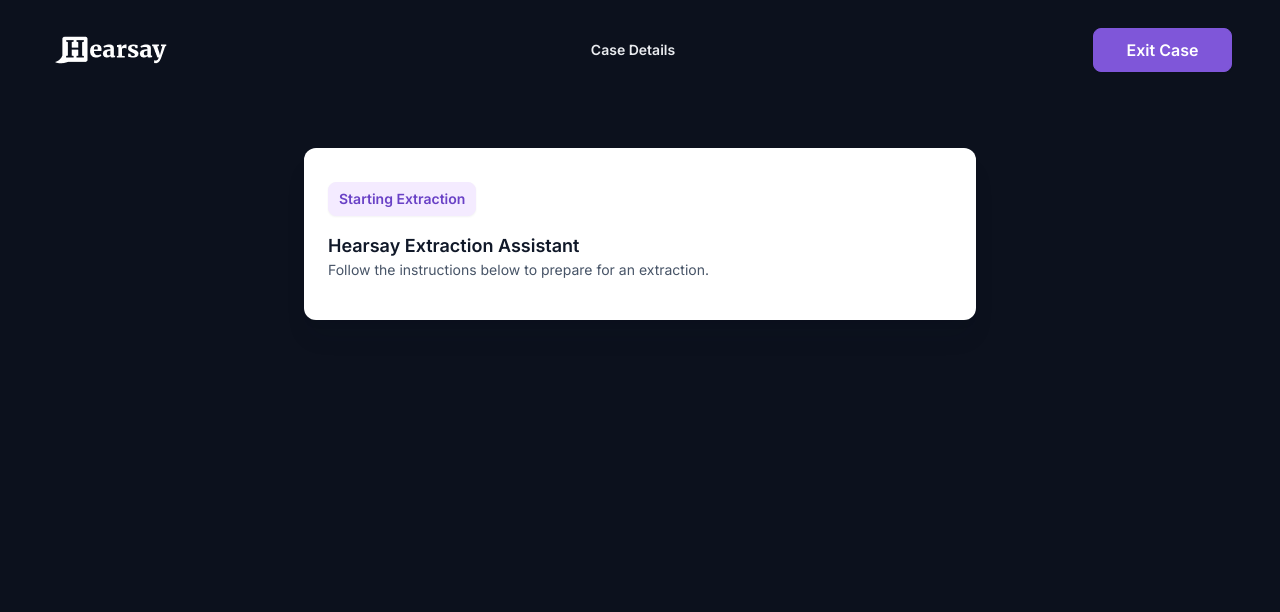
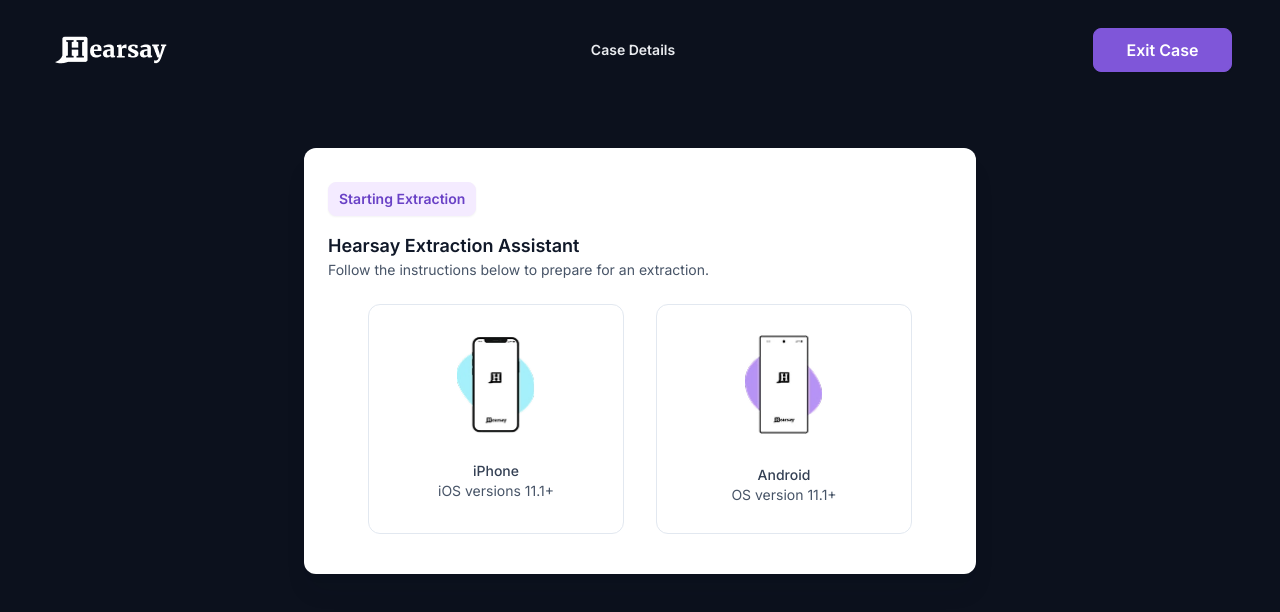
Before and after one commit to leonardofrizzi/sample-uploader, a Next.js app: page / in a window 1280 px wide. Shown: the top 612 px of the page. Built offline with nearby package versions, Linux system fonts and the light colour scheme.

Commit message:
feat: create Badge component

```diff
--- a/src/app/globals.css
+++ b/src/app/globals.css
@@ -7,6 +7,7 @@
   --color-primary-100: #F4EBFF;
   --color-primary-700: #6941C6;
   --color-gray-200: #EAECF0;
+  --color-slate-200: #E2E8F0;
   --color-gray-300: #D0D5DD;
   --color-gray-600: #475467;
   --color-gray-700: #344054;
--- a/src/app/page.tsx
+++ b/src/app/page.tsx
@@ -1,6 +1,7 @@
 import { Header } from "@/components/Header";
 import { Card } from "@/components/Card";
 import { Badge } from "@/components/Badge";
+import { DeviceCard } from "@/components/DeviceCard";
 
 export default function Home() {
   return (
@@ -17,6 +18,18 @@
               Follow the instructions below to prepare for an extraction.
             </p>
           </div>
+          <div className="flex flex-wrap justify-center gap-8 px-16 mt-6">
+            <DeviceCard
+              image="/images/iphone.webp"
+              title="iPhone"
+              description="iOS versions 11.1+"
+            />
+            <DeviceCard
+              image="/images/android.webp"
+              title="Android"
+              description="OS version 11.1+"
+            />
+          </div>
         </Card>
       </main>
     </div>
--- /dev/null
+++ b/src/components/DeviceCard.tsx
@@ -0,0 +1,28 @@
+import Image from "next/image";
+
+interface DeviceCardProps {
+  image: string;
+  title: string;
+  description: string;
+  onClick?: () => void;
+}
+
+export function DeviceCard({ image, title, description, onClick }: DeviceCardProps) {
+  return (
+    <button
+      onClick={onClick}
+      className="flex flex-col items-center justify-center w-[256px] h-[230px] px-[18px] py-8 bg-white border border-slate-200 rounded-xl gap-7 hover:border-primary transition-colors"
+    >
+      <Image
+        src={image}
+        alt={title}
+        width={78}
+        height={98}
+      />
+      <div className="flex flex-col items-center">
+        <span className="text-sm-medium text-gray-700 text-center">{title}</span>
+        <span className="text-sm-regular text-gray-600 text-center">{description}</span>
+      </div>
+    </button>
+  );
+}
```
Also changed, not shown: public/images/android.webp (added), public/images/iphone.webp (added).
